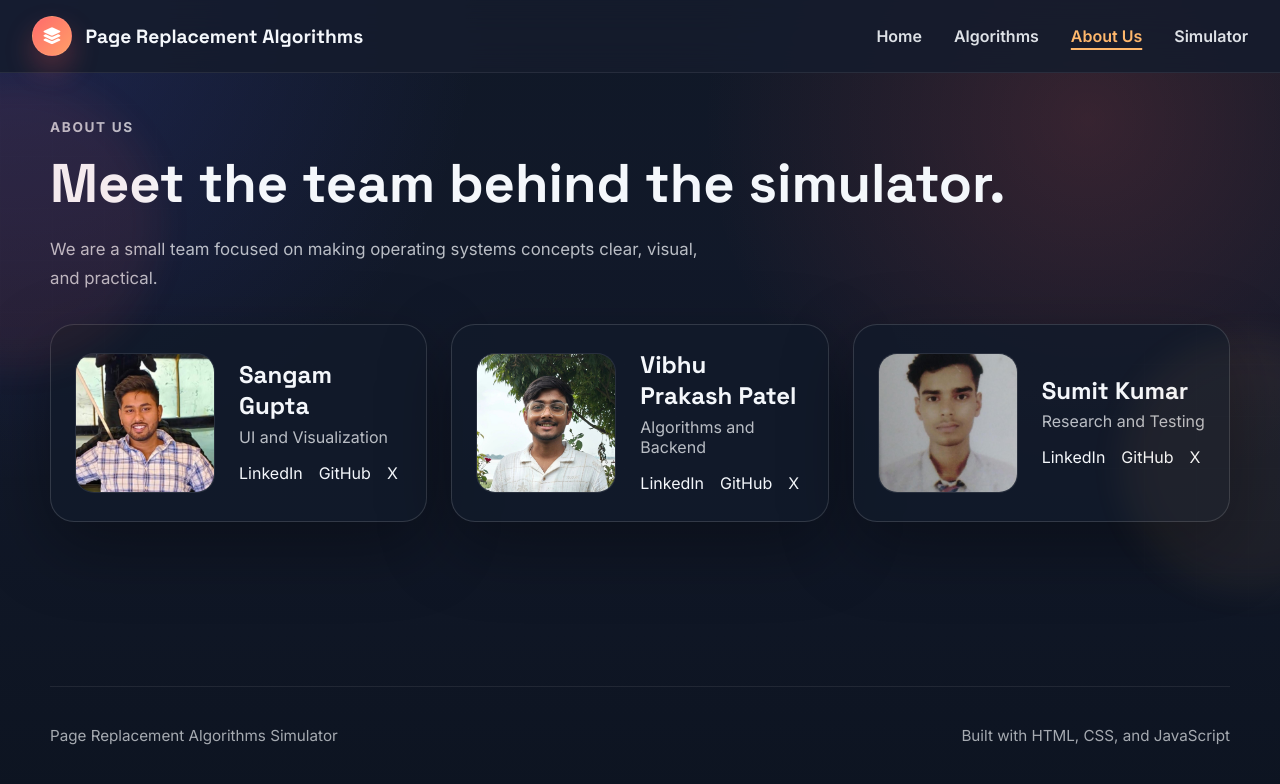
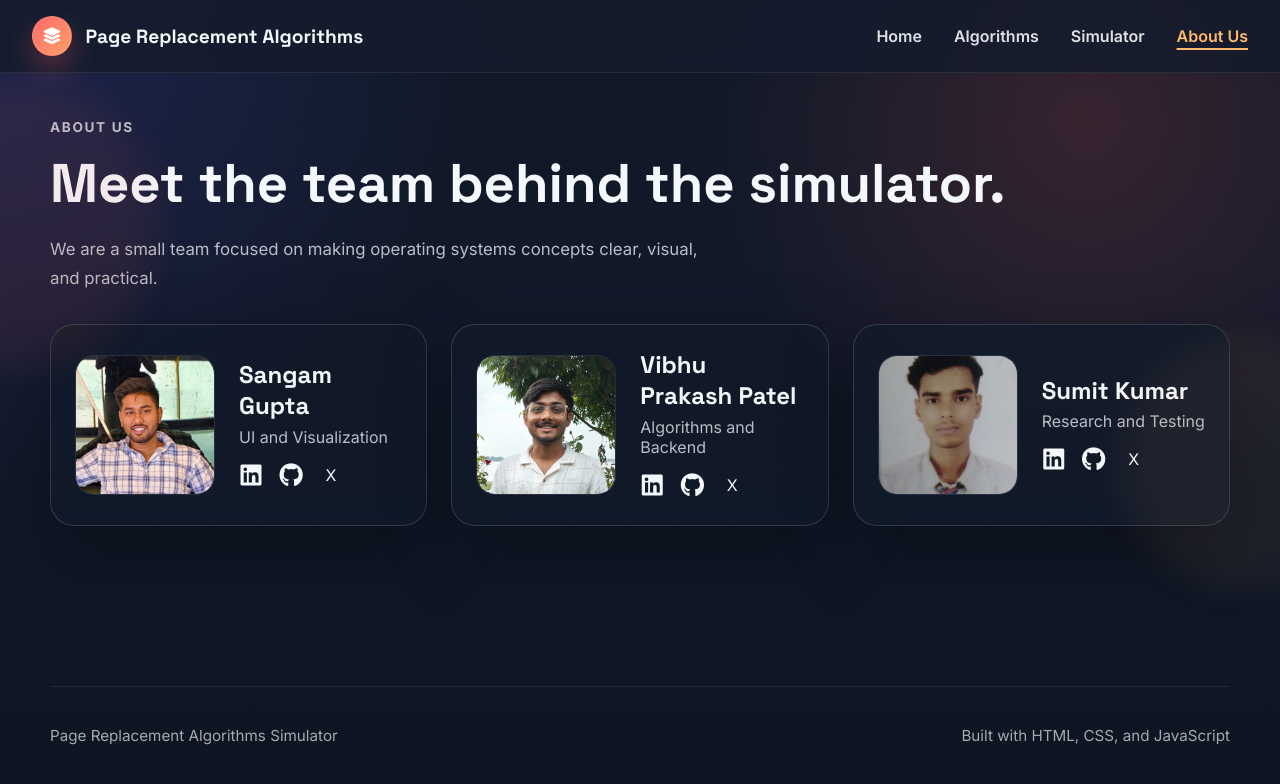
Before and after one commit to sangam-builds/OS--Page-Replacement-Algorithm-Simulator, a website: page frontend/about.html in a window 1280 px wide. Drawn offline with Linux system fonts and the light colour scheme.

Commit message:
changed the about us page social icons

```diff
--- a/frontend/about.html
+++ b/frontend/about.html
@@ -35,8 +35,8 @@
     <nav class="nav" id="navLinks">
       <a href="index.html#home">Home</a>
       <a href="algorithms.html">Algorithms</a>
+      <a href="simulator.html">Simulator</a>
       <a class="is-active" href="about.html" aria-current="page">About Us</a>
-      <a href="simulator.html">Simulator</a>
     </nav>
   </header>
 
@@ -54,9 +54,9 @@
           <h2>Sangam Gupta</h2>
           <p class="team-role">UI and Visualization</p>
           <div class="team-links">
-            <a href="https://www.linkedin.com/in/gupta-sangam/" aria-label="Sangam on LinkedIn">LinkedIn</a>
-            <a href="https://github.com/sangam-builds" aria-label="Alex on GitHub">GitHub</a>
-            <a href="#" aria-label="Alex on X">X</a>
+            <a href="https://www.linkedin.com/in/gupta-sangam/" aria-label="Sangam on LinkedIn"><i class="fa-brands fa-linkedin"></i></a>
+            <a href="https://github.com/sangam-builds" aria-label="Alex on GitHub"><i class="fa-brands fa-github"></i></a>
+            <a href="https://x.com/" aria-label="Alex on X">X</a>
           </div>
         </div>
       </article>
@@ -67,9 +67,9 @@
           <h2>Vibhu Prakash Patel</h2>
           <p class="team-role">Algorithms and Backend</p>
           <div class="team-links">
-            <a href="https://www.linkedin.com/in/vibhu-patel-66a328334/" aria-label="Vibhu on LinkedIn">LinkedIn</a>
-            <a href="https://github.com/vibhu4849" aria-label="Vibhu on GitHub">GitHub</a>
-            <a href="#" aria-label="Vibhu on X">X</a>
+            <a href="https://www.linkedin.com/in/vibhu-patel-66a328334/" aria-label="Vibhu on LinkedIn"><i class="fa-brands fa-linkedin"></i></a>
+            <a href="https://github.com/vibhu4849" aria-label="Vibhu on GitHub"><i class="fa-brands fa-github"></i></a>
+            <a href="https://x.com/" aria-label="Vibhu on X">X</a>
           </div>
         </div>
       </article>
@@ -80,9 +80,9 @@
           <h2>Sumit Kumar</h2>
           <p class="team-role">Research and Testing</p>
           <div class="team-links">
-            <a href="https://www.linkedin.com/in/sumit-yadav-a99924304" aria-label="Sumit on LinkedIn">LinkedIn</a>
-            <a href="https://github.com/sumitkumar87-debug" aria-label="Sumit on GitHub">GitHub</a>
-            <a href="#" aria-label="Meera on X">X</a>
+            <a href="https://www.linkedin.com/in/sumit-yadav-a99924304" aria-label="Sumit on LinkedIn"><i class="fa-brands fa-linkedin"></i></a>
+            <a href="https://github.com/sumitkumar87-debug" aria-label="Sumit on GitHub"><i class="fa-brands fa-github"></i></a>
+            <a href="https://x.com/" aria-label="Meera on X">X</i></a>
           </div>
         </div>
       </article>
--- a/frontend/css/about.css
+++ b/frontend/css/about.css
@@ -231,6 +231,24 @@ body::before {
   text-decoration: none;
   border-bottom: 1px solid transparent;
   padding-bottom: 0.2rem;
+  display: inline-flex;
+  align-items: center;
+  justify-content: center;
+  min-width: 1.5rem;
+  min-height: 1.5rem;
+}
+
+.team-links a i {
+  font-size: 1.5rem;
+  line-height: 1;
+  width: 1.5rem;
+  height: 1.5rem;
+  display: flex;
+  align-items: center;
+  justify-content: center;
+  color: currentColor;
+  flex-shrink: 0;
+  font-style: normal;
 }
 
 .team-links a:hover,
```
Also changed, not shown: frontend/algorithms.html (+1 -1 lines), frontend/index.html (+1 -1 lines), frontend/simulator.html (+1 -1 lines).
